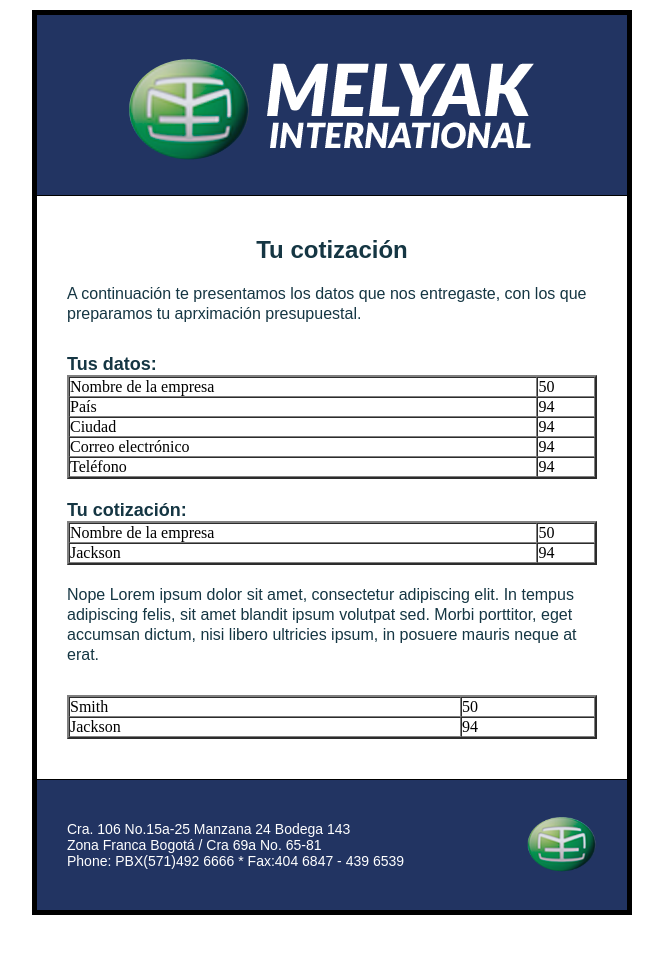
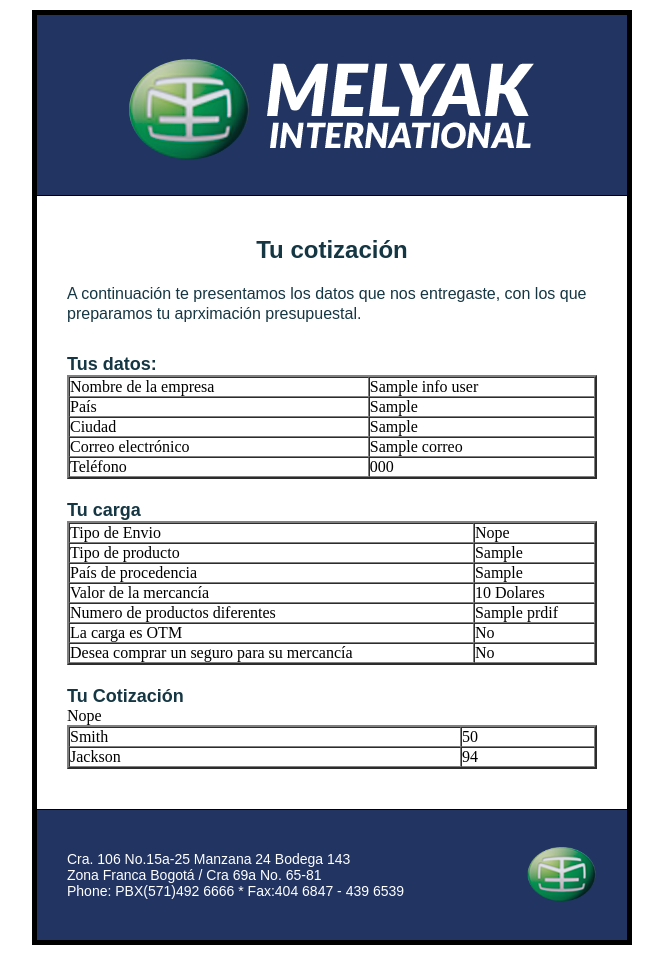
Before and after one commit to JoinAndEnjoy/liquidacionmelyak, a Django app: template main/templates/correo.html in a window 1280 px wide. Shown: the whole page, without its empty margins (308-971 px from the left). Before the commit the page ends 915 px from the top, so only its background shows below. Run offline with Django 3.2, Linux system fonts and the light colour scheme; the template is opened without the code that fills it: most values are stand-ins (such as "Sample title", 1, 10 or a date in 2020).

Commit message:
un avance en el correo

```diff
--- a/main/templates/correo.html
+++ b/main/templates/correo.html
@@ -41,23 +41,23 @@
                                                     <table border='2' cellpadding='0' cellspacing='0' width='100%'>
                                                         <tr>
                                                             <td>Nombre de la empresa</td>
-                                                            <td>50</td>
+                                                            <td>{{infoUser.nombre}}</td>
                                                         </tr>
                                                         <tr>
                                                             <td>País</td>
-                                                            <td>94</td>
+                                                            <td>{{infoUser.paisDatos}}</td>
                                                         </tr>
                                                         <tr>
                                                             <td>Ciudad</td>
-                                                            <td>94</td>
+                                                            <td>{{infoUser.ciudad_datos}}</td>
                                                         </tr>
                                                         <tr>
                                                             <td>Correo electrónico</td>
-                                                            <td>94</td>
+                                                            <td>{{infoUser.correo}}</td>
                                                         </tr>
                                                         <tr>
                                                             <td>Teléfono</td>
-                                                            <td>94</td>
+                                                            <td>{{infoUser.telefono}}</td>
                                                         </tr>
                                                     </table>
                                                 </td>
@@ -67,7 +67,7 @@
                                 </tr>
                                 <tr>
                                     <td style='color: #153643; font-family: Arial, sans-serif; font-size: 18px;'>
-                                        <br/><b>Tu cotización:</b>
+                                        <br/><b>Tu carga</b>
                                     </td>
                                 </tr>
                                 <tr>
@@ -77,12 +77,58 @@
                                                 <td width='260' valign='top'>
                                                     <table border='2' cellpadding='0' cellspacing='0' width='100%'>
                                                         <tr>
-                                                            <td>Nombre de la empresa</td>
-                                                            <td>50</td>
+                                                            <td>Tipo de Envio</td>
+                                                            <td>{% if infoUser.tipoEnvio == "Via Maritima" %}
+                                                                    Envío Maritimo
+                                                                    {% if infoUser.tipoEnvio2 == "FCL" %}
+                                                                         (FCL)
+                                                                    {% elif infoUser.tipoEnvio2 == "LCL" %}
+                                                                         (LCL)
+                                                                    {% else %}
+                                                                        Nope
+                                                                    {% endif %}
+                                                                {% elif infoUser.tipoEnvio == "Via Aerea" %}
+                                                                    Envío Aereo
+                                                                {% elif infoUser.tipoEnvio == "Proyecto Especial" %}
+                                                                    Proyecto Especial
+                                                                {% else %}
+                                                                    Nope
+                                                                {% endif %}
+                                                            </td>
                                                         </tr>
                                                         <tr>
-                                                            <td>Jackson</td>
-                                                            <td>94</td>
+                                                            <td>Tipo de producto</td>
+                                                            <td>{{infoUser.tipoProducto}}</td>
+                                                        </tr>
+                                                        <tr>
+                                                            <td>País de procedencia</td>
+                                                            <td>{{infoUser.paisProducto}}</td>
+                                                        </tr>
+                                                        <tr>
+                                                            <td>Valor de la mercancía</td>
+                                                            <td>{{infoUser.valorMercancia}} Dolares</td>
+                                                        </tr>
+                                                        <tr>
+                                                            <td>Numero de productos diferentes</td>
+                                                            <td>{{infoUser.prdif}}</td>
+                                                        </tr>
+                                                        <tr>
+                                                            <td>La carga es OTM</td>
+                                                            <td>{% if infoUser.otm == "true" %}
+                                                                    Si
+                                                                {% else %}
+                                                                    No
+                                                                {% endif %}
+                                                            </td>
+                                                        </tr>
+                                                        <tr>
+                                                            <td>Desea comprar un seguro para su mercancía</td>
+                                                            <td>{% if infoUser.seguro == "true" %}
+                                                                    Si
+                                                                {% else %}
+                                                                    No
+                                                                {% endif %}
+                                                            </td>
                                                         </tr>
                                                     </table>
                                                 </td>
@@ -91,7 +137,16 @@
                                     </td>
                                 </tr>
                                 <tr>
-                                    <td style='padding: 20px 0 30px 0; color: #153643; font-family: Arial, sans-serif; font-size: 16px; line-height: 20px;'>
+                                    <td style='color: #153643; font-family: Arial, sans-serif; font-size: 18px;'>
+                                        <br/><b>Tu Cotización</b>
+                                    </td>
+                                </tr>
+                                <tr>
+                                    <td>
+                                        <table border='0' cellpadding='0' cellspacing='0' width='100%'>
+                                            <tr>
+                                                <td width='260' valign='top'>
+                                                    <!-- xxxxxxxxxxxxxxxxxxxxxxxxxxxxxxxxxxx -->
                                                     {% if infoUser.tipoEnvio == "Via Maritima" %}
                                                         Maritima
                                                         {% if infoUser.tipoEnvio2 == "FCL" %}
@@ -108,14 +163,6 @@
                                                     {% else %}
                                                         Nope
                                                     {% endif %}
-                                        Lorem ipsum dolor sit amet, consectetur adipiscing elit. In tempus adipiscing felis, sit amet blandit ipsum volutpat sed. Morbi porttitor, eget accumsan dictum, nisi libero ultricies ipsum, in posuere mauris neque at erat.
-                                    </td>
-                                </tr>
-                                <tr>
-                                    <td>
-                                        <table border='0' cellpadding='0' cellspacing='0' width='100%'>
-                                            <tr>
-                                                <td width='260' valign='top'>
                                                     <!-- xxxxxxxxxxxxxxxxxxxxxxxxxxxxxxxxxxx -->
                                                     <center>
                                                         <table border='2' cellpadding='0' cellspacing='0' width='100%'>
@@ -129,7 +176,6 @@
                                                             </tr>
                                                         </table>
                                                     </center>
-                                                    <!-- xxxxxxxxxxxxxxxxxxxxxxxxxxxxxxxxxxx -->
                                                 </td>
                                             </tr>
                                         </table>
--- a/main/templates/index.html
+++ b/main/templates/index.html
@@ -162,7 +162,7 @@
                                 <option value="" ng-if="false"></option>
                             </select><br/>
                             <div class="row">
-                                <span class="dato agrandado col-md-8 col-sm-8 col-xs-8">Valor de la mercancia</span><span class="dato agrandado col-md-4 col-sm-4 col-xs-4">Moneda</span>
+                                <span class="dato agrandado col-md-8 col-sm-8 col-xs-8">Valor de la mercancía</span><span class="dato agrandado col-md-4 col-sm-4 col-xs-4">Moneda</span>
                             </div>
                             <div class="containerEnLinea">
                                 <input ng-model="user.valorMercancia" id="valorMercancia" type="number" class="entrada form-control cosasSerias" min="1">
@@ -221,7 +221,7 @@
             </div>
             <br/>
             <!--TODO QUITAR LINEA -->
-            <!--center><p ng-bind="user | json"></p></center-->
+            <center><p ng-bind="user | json"></p></center>
         </div>
         <!-- imports js -->
         <!--Estas 3 lineas son para incluir JQuery y poder usar la libreria de los sliders... include the jQuery and jQuery UI scripts -->
--- a/main/templates/static/js/scripts.js
+++ b/main/templates/static/js/scripts.js
@@ -70,6 +70,7 @@ app.controller('ctrlMelyak', function ($scope)
 {
     $scope.user = {};
     $scope.user.otm = false;
+    $scope.user.seguro = false;
     //TODO: poner los valores que son.
     $scope.configTipoProducto = [{name: "Textiles", value: "Textiles"},
         {name: "Confecciones", value: "Confecciones"},
--- a/nbproject/private/private.xml
+++ b/nbproject/private/private.xml
@@ -3,12 +3,13 @@
     <editor-bookmarks xmlns="http://www.netbeans.org/ns/editor-bookmarks/2" lastBookmarkId="0"/>
     <open-files xmlns="http://www.netbeans.org/ns/projectui-open-files/2">
         <group>
-            <file>file:/home/juan/Documents/GIT/liquidacionmelyak/main/models.py</file>
+            <file>file:/home/juan/Documents/GIT/liquidacionmelyak/subirTarifario.py</file>
+            <file>file:/home/juan/Documents/GIT/liquidacionmelyak/melyak/settings.py</file>
             <file>file:/home/juan/Documents/GIT/liquidacionmelyak/main/urls.py</file>
             <file>file:/home/juan/Documents/GIT/liquidacionmelyak/main/templates/static/js/scripts.js</file>
             <file>file:/home/juan/Documents/GIT/liquidacionmelyak/main/templates/index.html</file>
-            <file>file:/home/juan/Documents/GIT/liquidacionmelyak/main/templates/static/css/style.css</file>
             <file>file:/home/juan/Documents/GIT/liquidacionmelyak/main/views.py</file>
+            <file>file:/home/juan/Documents/GIT/liquidacionmelyak/main/templates/correo.html</file>
         </group>
     </open-files>
 </project-private>
```
Also changed, not shown: main/views.py (+13 -1 lines), 1 other file. Lines whose indentation alone changed are shown as unchanged.
